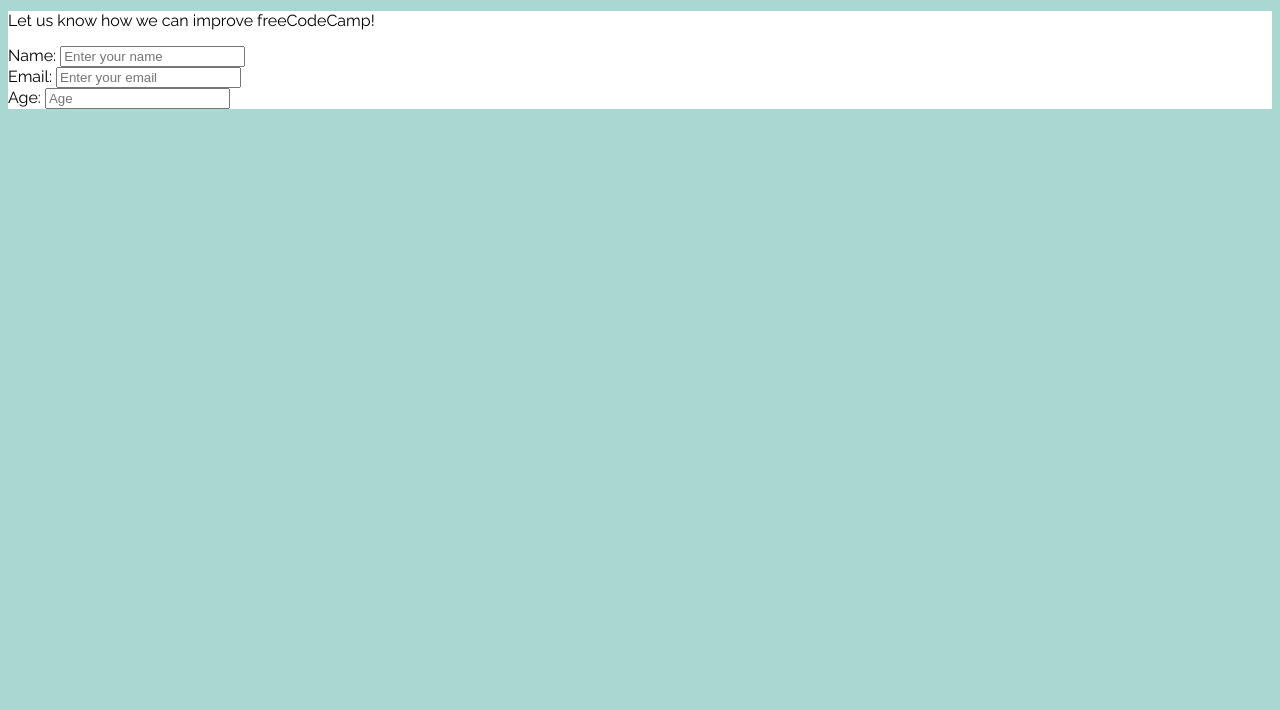
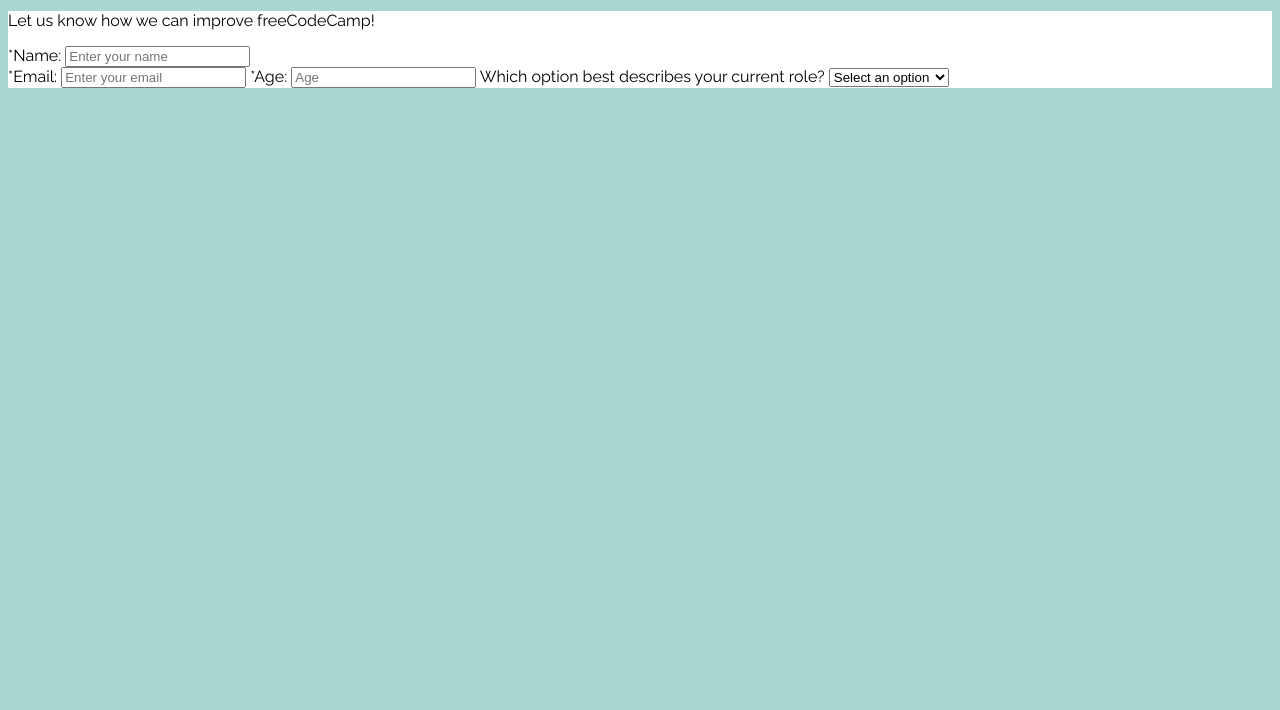
Before and after one commit to chrisxjacobi/fCC-responsive-2_survey, a plain HTML site: page index.html in a window 1280 px wide. Shown: the part 90-800 px from the top of the page. Drawn offline with Linux system fonts and the light colour scheme.

Commit message:
added labels and a dropdown

```diff
--- a/index.html
+++ b/index.html
@@ -12,9 +12,21 @@
     <main>
         <form id="survey-form">
             <p id="description">Let us know how we can improve freeCodeCamp!</p>
-            Name: <input id="name" type="text" placeholder="Enter your name" required><br>
-            Email: <input id="email" type="email" placeholder="Enter your email" required><br>
-            Age: <input id="number" type="number" placeholder="Age">
+            <label for="name" id="name-label">*Name: </label>
+            <input id="name" type="text" placeholder="Enter your name" required><br>
+            <label for="email" id="email-label">*Email: </label>
+            <input id="email" type="email" placeholder="Enter your email" required>
+            <label for="number" id="number-label">*Age: </label>
+            <input id="number" type="number" placeholder="Age">
+            <label for="dropdown">Which option best describes your current role?</label>
+            <select id="dropdown">
+                <option value="" disable selected>Select an option</option>
+                <option value="Student">Student</option>
+                <option value="Full time job">Full time job</option>
+                <option value="Full time learner">Full time learner</option>
+                <option value="Prefer not to say">Prefer not to say</option>
+                <option value="Other">Other</option>
+            </select>
 
 
         </form>
```
